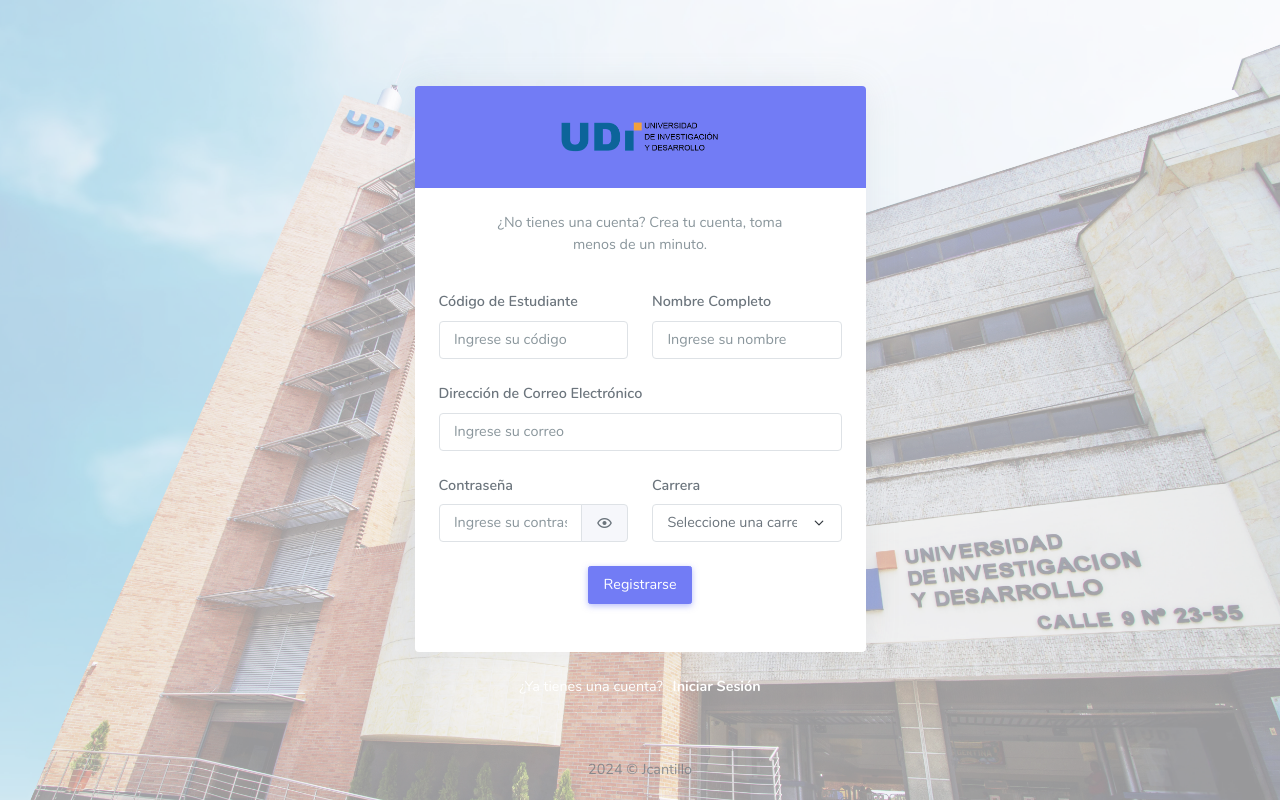
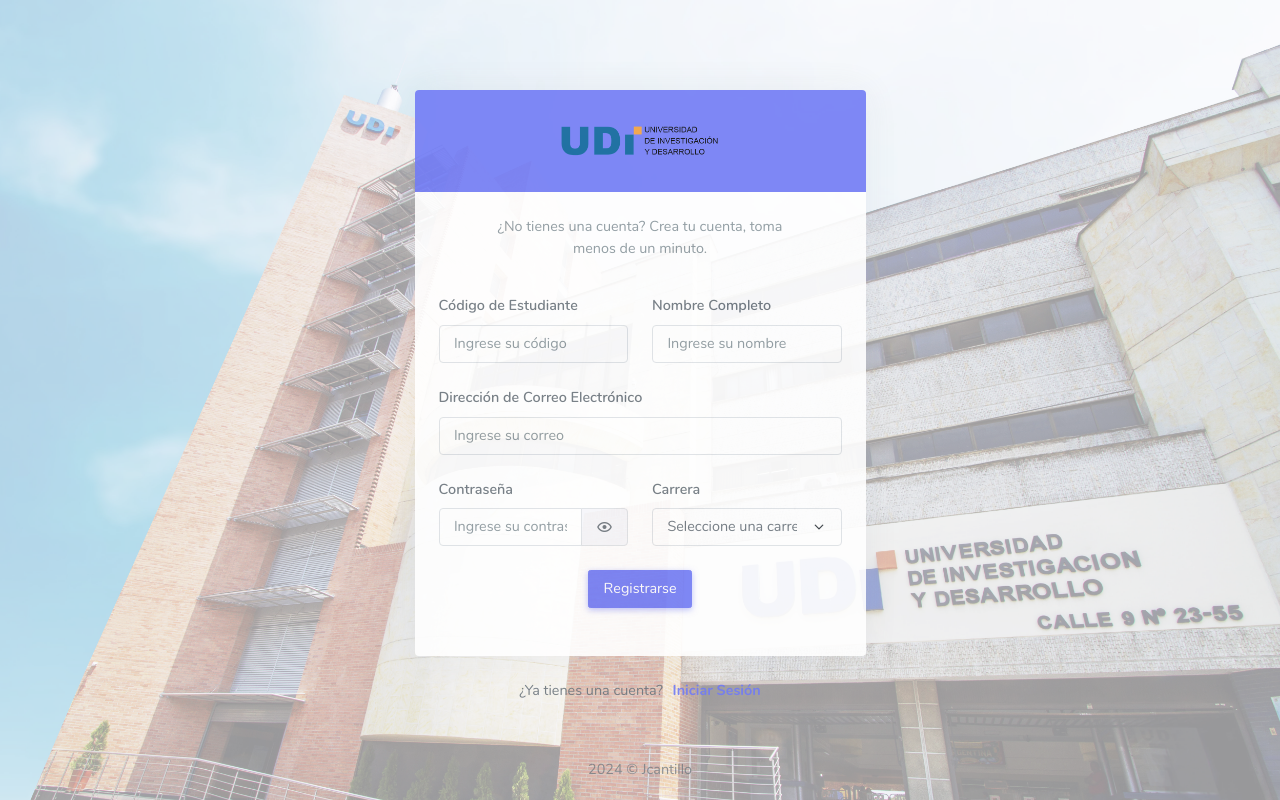
Before and after one commit to Jonatan1014/Biblioteca-UDI-QR-v2, a PHP site: page /register.php in a window 1280 px wide. Run offline with PHP 8.4, Linux system fonts and the light colour scheme.

Commit message:
mejora del diseño de login y register

```diff
--- a/coderthemes.com/hyper_2/saas/book_loan.php
+++ b/coderthemes.com/hyper_2/saas/book_loan.php
@@ -102,6 +102,7 @@ $datos = $prestamo->listarPrestamos(); // Obtener los datos de los libros
                             <div class="card border-primary border">
                                 <div class="card-body">
                                     <h5 class="card-title text-primary">Special title treatment</h5>
+                                    <h7 class="card-title text-body-emphasis">Special title treatment</h7>
                                     <p class="card-text">With supporting text below as a natural lead-in to
                                         additional content.</p>
                                     <a href="javascript: void(0);" class="btn btn-primary btn-sm">Button</a>
--- a/coderthemes.com/hyper_2/saas/register.php
+++ b/coderthemes.com/hyper_2/saas/register.php
@@ -54,13 +54,13 @@ $carrerasDisponibles = [
     </div>
 
     <div class="account-pages pt-2 pt-sm-5 pb-4 pb-sm-5 position-relative">
-        <div class="container">
+        <div class="container"  style="opacity: 0.9;">
             <div class="row justify-content-center">
                 <div class="col-xxl-4 col-lg-5">
                     <div class="card">
                         <!-- Logo-->
                         <div class="card-header py-4 text-center bg-primary">
-                            <a href="index.html">
+                            <a href="https://web.udi.edu.co/">
                                 <span><img src="assets/images/logo_dark.png" alt="logo" height="30"></span>
                             </a>
                         </div>
@@ -132,8 +132,8 @@ $carrerasDisponibles = [
 
                     <div class="row mt-3">
                         <div class="col-12 text-center">
-                            <p class="text-white">¿Ya tienes una cuenta? <a href="login.php"
-                                    class="text-white ms-1"><b>Iniciar Sesión</b></a></p>
+                            <p class="form-label">¿Ya tienes una cuenta? <a href="login.php"
+                                    class="form-label ms-1"><b>Iniciar Sesión</b></a></p>
                         </div> <!-- end col-->
                     </div>
                     <!-- end row -->
```
Also changed, not shown: coderthemes.com/hyper_2/saas/login.php (+4 -4 lines).
